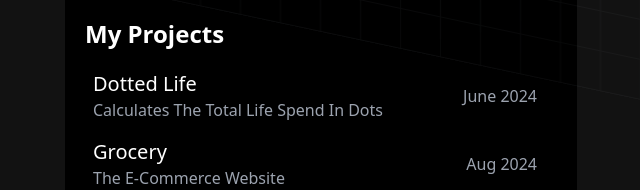
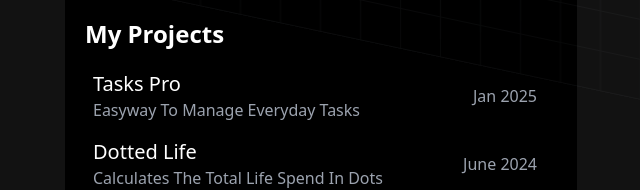
Before and after one commit to charan-nunnabhatla/about, a React (Vite) app: page / in a window 1280 px wide. Shown: the part 528-718 px from the top of the page, without its empty margins (319-959 px from the left). Built offline with nearby package versions, Linux system fonts and the light colour scheme.

Commit message:
added new project

```diff
--- a/src/components/custom/projects.tsx
+++ b/src/components/custom/projects.tsx
@@ -9,6 +9,12 @@ export default function Projects() {
           My Projects
         </h1>
         <div className="flex flex-col items-center justify-center my-3">
+          <Tile
+            title="Tasks Pro"
+            sub_title="Easyway To Manage Everyday Tasks"
+            date="Jan 2025"
+            link="https://tasks-pro.vercel.app/"
+          />
           <Tile
             title="Dotted Life"
             sub_title="Calculates The Total Life Spend In Dots"
```
Also changed, not shown: 1 other file (tests, documents, lock files or other folders).
